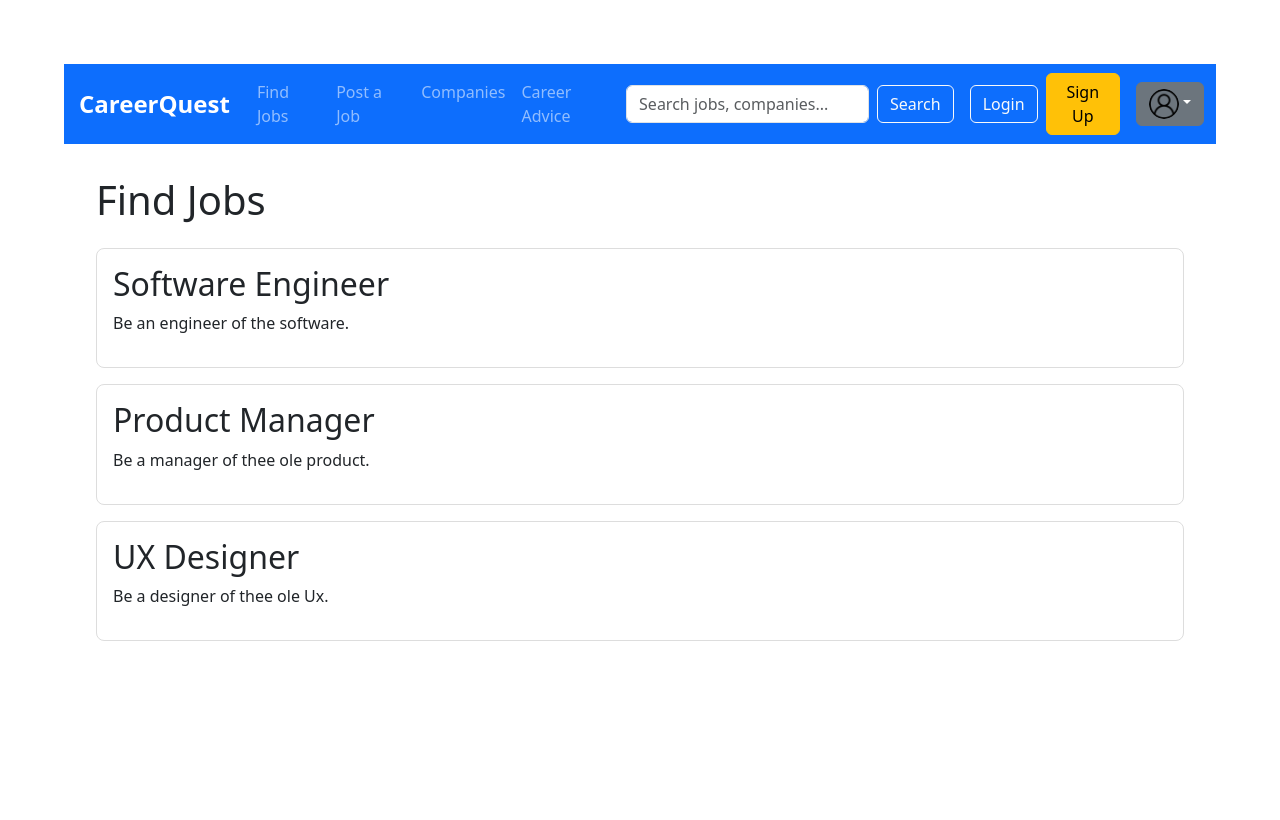
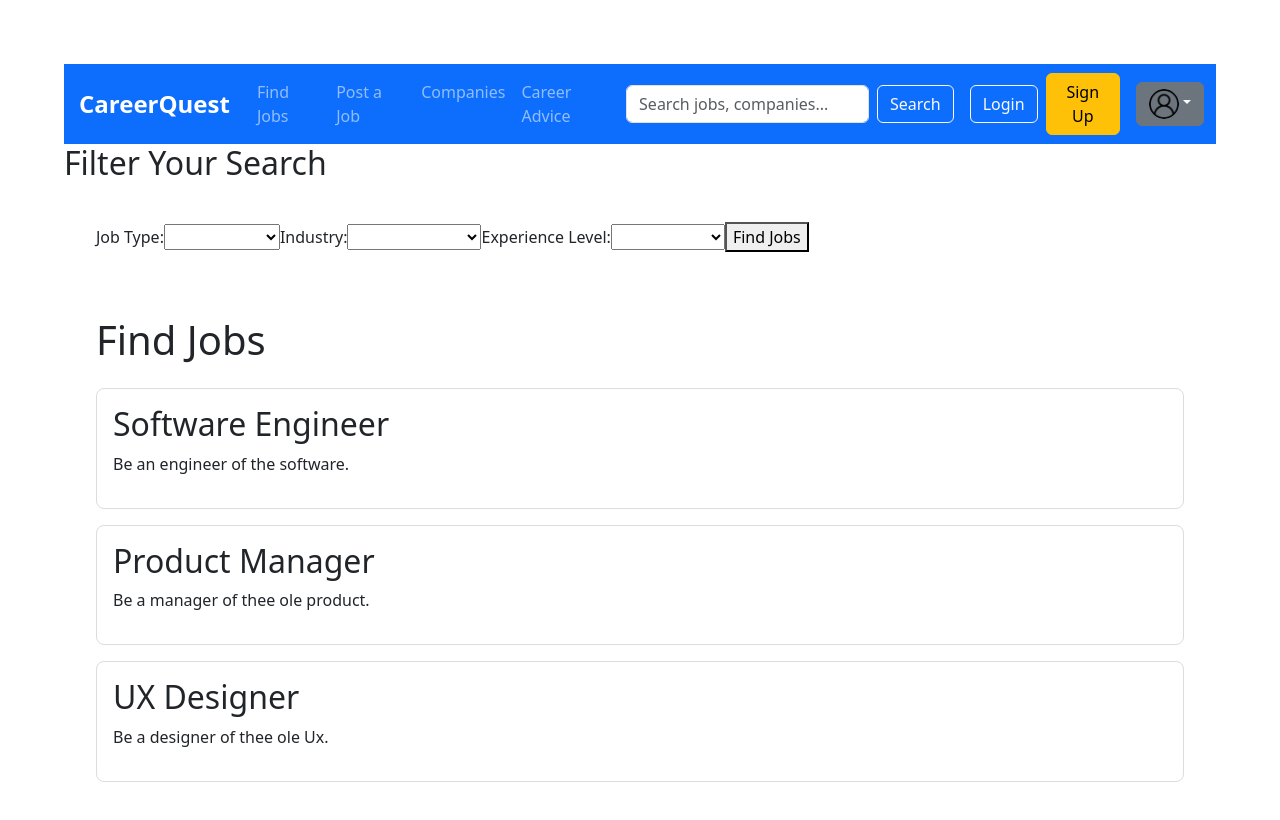
Before and after one commit to henryswain/informatics-capstone-project, a Vue app: page /find-jobs in a window 1280 px wide. Shown: the top 820 px of the page. Built offline with nearby package versions, Linux system fonts and the light colour scheme.

Commit message:
added job filtering

```diff
--- a/src/App.vue
+++ b/src/App.vue
@@ -63,6 +63,47 @@
       </div>
     </nav>
 
+    <aside>
+    <h2>Filter Your Search</h2>
+    <div id="app">
+        <label for="Job_Type">Job Type:</label>
+        <select v-model="selectedJobType" id="Job_Type">
+            <option value="all">All Job Types</option>
+            <option value="Full-Time">Full-Time</option>
+            <option value="Part-Time">Part-Time</option>
+            <option value="Internship">Internship</option>
+            <option value="Contract">Contract</option>
+            <option value="Freelance">Freelance</option>
+        </select>
+
+        <label for="Industry">Industry:</label>
+        <select v-model="selectedIndustry" id="Industry">
+            <option value="all">All Industries</option>
+            <option value="Technology">Technology</option>
+            <option value="Healthcare">Healthcare</option>
+            <option value="Finance">Finance</option>
+            <option value="Education">Education</option>
+            <option value="Marketing">Marketing</option>
+            <option value="Engineering">Engineering</option>
+            <option value="Retail">Retail</option>
+            <option value="Hospitality">Hospitality</option>
+            <option value="Government">Government</option>
+            <option value="Manufacturing">Manufacturing</option>
+        </select>
+
+        <label for="Experience_Level">Experience Level:</label>
+        <select v-model="selectedExperience" id="Experience_Level">
+            <option value="all">All Levels</option>
+            <option value="Entry-Level">Entry-Level</option>
+            <option value="Mid-Level">Mid-Level</option>
+            <option value="Senior-Level">Senior-Level</option>
+            <option value="Executive">Executive</option>
+        </select>
+
+        <button @click.prevent="filterJobs">Find Jobs</button>
+    </div>
+    </aside>
+
     <!-- This is where your routed page will be displayed -->
     <router-view />
   </div>
```
